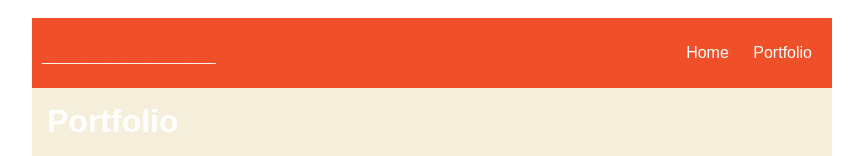
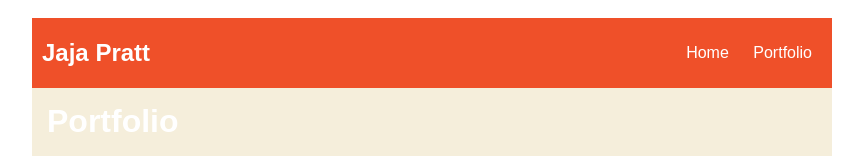
Before and after one commit to jp7409882-code/jp7409882-code.github.io, a plain HTML site: page portfolio.html in a window 1280 px wide. Shown: the top 156 px of the page, without its empty margins (208-1071 px from the left). Drawn offline with Linux system fonts and the light colour scheme.

Commit message:
portfolio

```diff
--- a/portfolio.html
+++ b/portfolio.html
@@ -1,13 +1,13 @@
 <!DOCTYPE HTML>
 <html>
-    <head> <title>_____________</title>
+    <head> <title>Jaja's Computer Science Project</title>
       <link rel="stylesheet" href="style.css">
     </head>
 
     <body>
       <div id="all-contents">
         <nav>
-          <h1>_____________</h1>
+          <h1>Jaja Pratt</h1>
             <ul id="nav-ul">
               <li class="nav-li">
                <a class="nav-a" href="index.html">Home</a>
```
